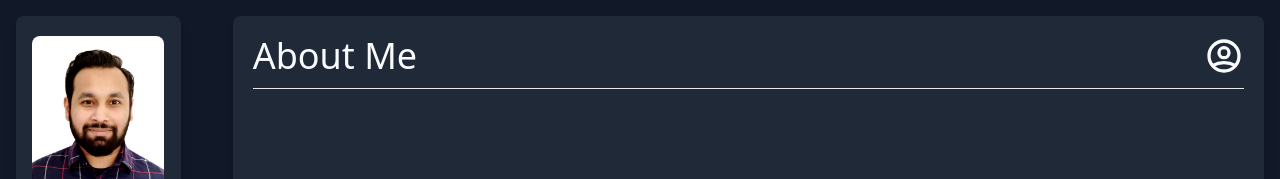
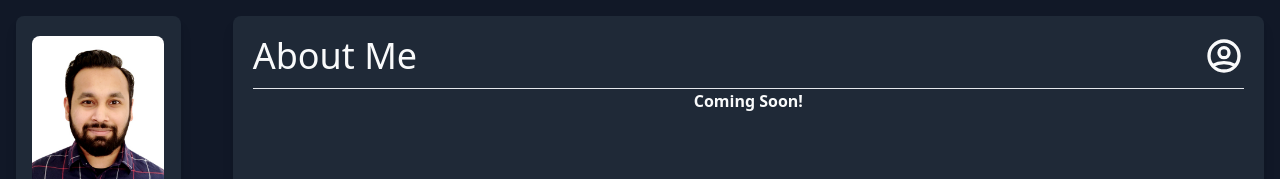
Before and after one commit to Mostakimul/react-portfolio, a React (Create React App) app: page /about in a window 1280 px wide. Shown: the top 179 px of the page. Built offline with nearby package versions, Linux system fonts and the light colour scheme.

Commit message:
firebase inital deploy

```diff
--- a/src/component/About.js
+++ b/src/component/About.js
@@ -8,6 +8,7 @@ const About = () => {
         title="About Me"
         iconShape="M5.121 17.804A13.937 13.937 0 0112 16c2.5 0 4.847.655 6.879 1.804M15 10a3 3 0 11-6 0 3 3 0 016 0zm6 2a9 9 0 11-18 0 9 9 0 0118 0z"
       />
+      <h3 className="text-center font-semibold">Coming Soon!</h3>
     </div>
   );
 };
--- a/src/component/Education.js
+++ b/src/component/Education.js
@@ -8,6 +8,7 @@ const Education = () => {
         title="Education"
         iconShape="M19 11H5m14 0a2 2 0 012 2v6a2 2 0 01-2 2H5a2 2 0 01-2-2v-6a2 2 0 012-2m14 0V9a2 2 0 00-2-2M5 11V9a2 2 0 012-2m0 0V5a2 2 0 012-2h6a2 2 0 012 2v2M7 7h10"
       />
+      <h3 className="text-center font-semibold">Coming Soon!</h3>
     </div>
   );
 };
--- a/src/component/Experiences.js
+++ b/src/component/Experiences.js
@@ -8,6 +8,7 @@ const Experiences = () => {
         title="My Experiences"
         iconShape="M21 13.255A23.931 23.931 0 0112 15c-3.183 0-6.22-.62-9-1.745M16 6V4a2 2 0 00-2-2h-4a2 2 0 00-2 2v2m4 6h.01M5 20h14a2 2 0 002-2V8a2 2 0 00-2-2H5a2 2 0 00-2 2v10a2 2 0 002 2z"
       />
+      <h3 className="text-center font-semibold">Coming Soon!</h3>
     </div>
   );
 };
```
Also changed, not shown: firebase.json (added), 2 other files (tests, documents, lock files or other folders).
